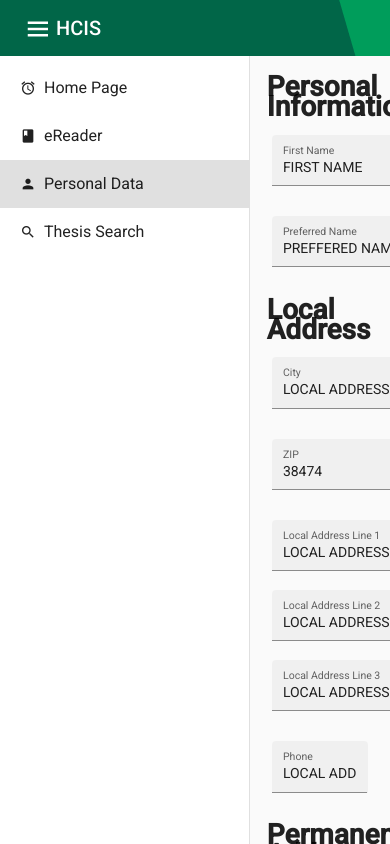
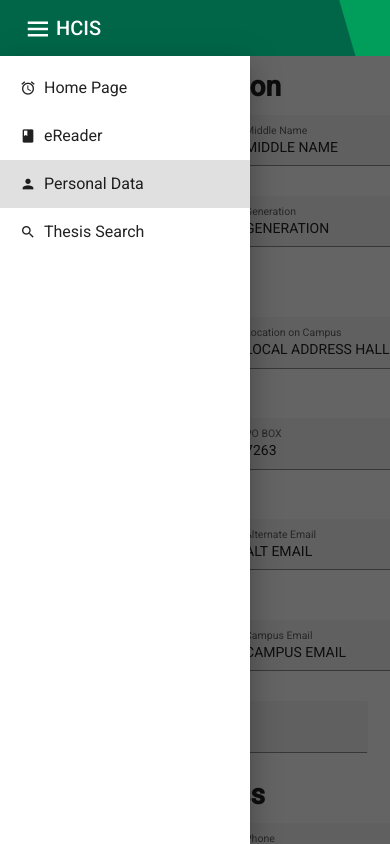
Before and after one commit to zacharyjhumphrey/hcis-redesign, an Angular app: page /personal-data in a window 390 px wide. Both pictures are taken after a click on the button "menu". Shown: the top 844 px of the page. Built offline with nearby package versions, Linux system fonts and the light colour scheme.

Commit message:
Mobile design for navigation drawer

```diff
--- a/src/app/announcements/announcements.component.sass
+++ b/src/app/announcements/announcements.component.sass
@@ -66,3 +66,11 @@
 .announcement-item .location
     opacity: .6
     font-style: italic
+
+
+
+
+$breakpoint-tablet: 600px
+@media (max-width: $breakpoint-tablet)
+  #calendar-panel-logo
+    display: none
--- a/src/app/app.component.html
+++ b/src/app/app.component.html
@@ -1,17 +1,20 @@
-<app-hcis-toolbar></app-hcis-toolbar>
-<mat-drawer-container class="example-container">
-    <mat-drawer class="side-nav" mode="side" opened>
+<app-hcis-toolbar (toggleNavigationDrawerEvent)="!browserIsDesktop() ? drawer.toggle() : null"></app-hcis-toolbar>
+<mat-sidenav-container class="example-container">
+    <mat-sidenav #drawer [mode]="mobileQuery.matches ? 'over' : 'side'" [fixedInViewport]="mobileQuery.matches"
+        class="side-nav" mode="side" [(opened)]="navigationDrawerOpen" fixedTopGap="56">
         <mat-selection-list #shoes [multiple]="false">
-            <mat-list-option *ngFor="let page of pages" [value]="page" [routerLink]="page.route" [selected]="router.url == page.route">
+            <mat-list-option *ngFor="let page of pages" [value]="page" [routerLink]="page.route"
+                [selected]="router.url == page.route">
                 <div class="navigation-page-option" routerLinkActive="active" ariaCurrentWhenActive="page">
                     <mat-icon [inline]="true">{{ page.icon }}</mat-icon>
                     <span>{{ page.name }}</span>
                 </div>
             </mat-list-option>
         </mat-selection-list>
-    </mat-drawer>
-    <mat-drawer-content>
+    </mat-sidenav>
+
+    <mat-sidenav-content>
         <router-outlet></router-outlet>
-    </mat-drawer-content>
-</mat-drawer-container>
+    </mat-sidenav-content>
+</mat-sidenav-container>
 <app-hcis-footer></app-hcis-footer>
--- a/src/app/app.component.ts
+++ b/src/app/app.component.ts
@@ -1,11 +1,14 @@
-import { Component } from '@angular/core';
+import { ChangeDetectorRef, Component, HostListener } from '@angular/core';
 import { Router } from '@angular/router';
+import { MediaMatcher } from '@angular/cdk/layout';
 
 interface NavigationTab {
   name: string
   route: string
   icon: string
 }
+
+const MAX_MOBILE_WINDOW_WIDTH = 600;
 
 @Component({
   selector: 'app-root',
@@ -32,7 +35,28 @@ export class AppComponent {
     route: '/thesis-search',
     icon: 'search'
   }];
+  navigationDrawerOpen;
+
+  mobileQuery: MediaQueryList;
+
+  private _mobileQueryListener: () => void;
+
+  constructor(public router: Router, changeDetectorRef: ChangeDetectorRef, media: MediaMatcher) {
+    this.navigationDrawerOpen = this.browserIsDesktop();
+    this.mobileQuery = media.matchMedia(`(max-width: ${MAX_MOBILE_WINDOW_WIDTH}px)`);
+    this._mobileQueryListener = () => changeDetectorRef.detectChanges();
+    this.mobileQuery.addListener(this._mobileQueryListener);
+  }
+
+  ngOnDestroy(): void {
+    this.mobileQuery.removeListener(this._mobileQueryListener);
+  }
+
+  @HostListener('window:resize', ['$event'])
+  onResize(event: any) {
+    this.navigationDrawerOpen = this.browserIsDesktop();
+  }
+
+  browserIsDesktop = () => (window.innerWidth > MAX_MOBILE_WINDOW_WIDTH);
 // TODO Resize everything with em
-  constructor(public router: Router) {
-  }
 }
--- a/src/app/hcis-toolbar/hcis-toolbar.component.html
+++ b/src/app/hcis-toolbar/hcis-toolbar.component.html
@@ -1,5 +1,5 @@
 <mat-toolbar class="app-header" color="primary">
-    <button mat-icon-button class="menu-button" aria-label="Example icon-button with menu icon">
+    <button mat-icon-button (click)="toggleNavigationDrawer()" class="menu-button" aria-label="Example icon-button with menu icon">
         <mat-icon>menu</mat-icon>
     </button>
     <span class="display-1">HCIS</span>
--- a/src/app/hcis-toolbar/hcis-toolbar.component.ts
+++ b/src/app/hcis-toolbar/hcis-toolbar.component.ts
@@ -1,4 +1,4 @@
-import { Component, OnInit } from '@angular/core';
+import { Component, EventEmitter, OnInit, Output } from '@angular/core';
 
 @Component({
   selector: 'app-hcis-toolbar',
@@ -6,10 +6,14 @@ import { Component, OnInit } from '@angular/core';
   styleUrls: ['./hcis-toolbar.component.sass']
 })
 export class HcisToolbarComponent implements OnInit {
+  @Output() toggleNavigationDrawerEvent = new EventEmitter();
 
   constructor() { }
 
   ngOnInit(): void {
   }
 
+  toggleNavigationDrawer = () => {
+    this.toggleNavigationDrawerEvent.emit()
+  }
 }
```
Also changed, not shown: src/app/hcis-toolbar/hcis-toolbar.component.sass (line endings or trailing spaces).
